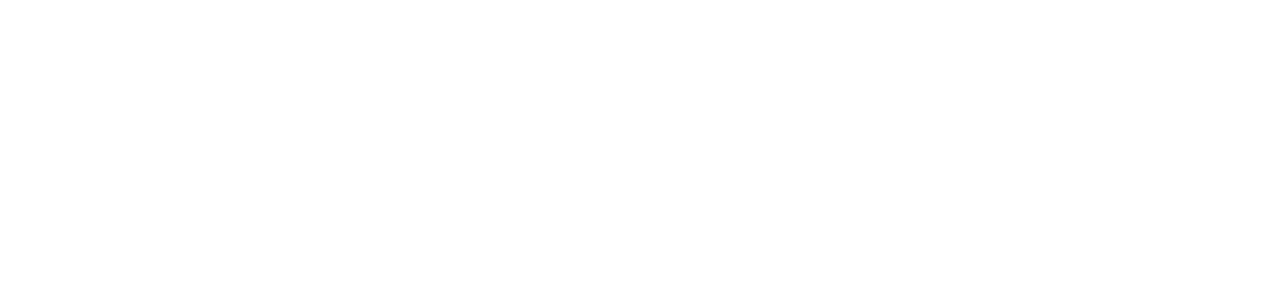
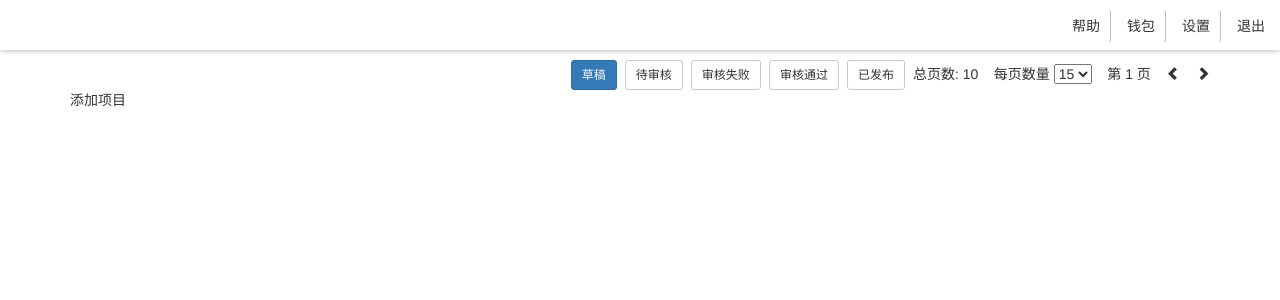
Before and after one commit to CharlieSomuns/QuestionnaireServer, an Angular app: page /customer in a window 1280 px wide. Shown: the top 300 px of the page. Built offline with nearby package versions, Linux system fonts and the light colour scheme.

Commit message:
客户平台添加首页

```diff
--- a/src/app/admin/admin.component.html
+++ b/src/app/admin/admin.component.html
@@ -1,5 +1,5 @@
 <div class="header">
-    &nbsp;&nbsp;&nbsp;&nbsp;&nbsp;&nbsp;问卷调查网
+    &nbsp;&nbsp;&nbsp;&nbsp;&nbsp;&nbsp;
     <div class="right">
         <span class="btn">帮助</span>
         <span class="btn">钱包</span>
--- a/src/app/app.module.ts
+++ b/src/app/app.module.ts
@@ -16,7 +16,6 @@
         CommonModule,
         HttpClientModule,
         AppRoutingModule,
-
     ],
     declarations: [
         AppComponent,
--- a/src/app/customer/customer.component.css
+++ b/src/app/customer/customer.component.css
@@ -1,6 +1,31 @@
 .header {
+  top: 0;
+  left: 0;
+  width: 100%;
   position: fixed;
-  height: 60px;
-  line-height: 60px;
-  background-color: rgba(0, 0, 0, 0.3);
+  height: 50px;
+  line-height: 50px;
+  background-color: white;
+  box-shadow: 0 1px 5px silver;
 }
+.header .right {
+  text-align: right;
+  float: right;
+  width: 300px;
+}
+.header .right .btn {
+  margin-right: 5px;
+  padding-left: 10px;
+  padding-right: 10px;
+  cursor: pointer;
+  border-right: solid silver 1px;
+}
+.header .right .btn:hover {
+  color: #3da8f5;
+}
+.header .right .btn:last-child {
+  border-right: none;
+}
+.content {
+  margin-top: 60px;
+}
--- a/src/app/customer/customer.component.html
+++ b/src/app/customer/customer.component.html
@@ -1,5 +1,13 @@
-<div class="header"></div>
-<div class="content">
+<div class="header">
+    &nbsp;&nbsp;&nbsp;&nbsp;&nbsp;&nbsp;
+    <div class="right">
+        <span class="btn">帮助</span>
+        <span class="btn">钱包</span>
+        <span class="btn">设置</span>
+        <span class="btn">退出</span>
+    </div>
+</div>
+<div class="content container">
     <router-outlet></router-outlet>
 </div>
 <div class="footer"></div>
--- a/src/app/customer/customer.component.less
+++ b/src/app/customer/customer.component.less
@@ -1,10 +1,34 @@
 .header {
+    top: 0;
+    left: 0;
+    width: 100%;
     position: fixed;
-    height: 60px;
-    line-height: 60px;
-    background-color: rgba(0, 0, 0, 0.3);
+    height: 50px;
+    line-height: 50px;
+    background-color: white;
+    box-shadow: 0 1px 5px silver;
+    .right {
+        text-align: right;
+        float: right;
+        width: 300px;
+        .btn {
+            margin-right: 5px;
+            padding-left: 10px;
+            padding-right: 10px;
+            cursor: pointer;
+            border-right: solid silver 1px;
+            &:hover {
+                color: #3da8f5;
+            }
+            &:last-child {
+                border-right: none;
+            }
+        }
+    }
 }
 
-.content {}
+.content {
+    margin-top:60px;
+}
 
 .footer {}
--- /dev/null
+++ b/src/app/customer/index/index.component.css
@@ -0,0 +1,9 @@
+.projects .utils {
+  text-align: right;
+}
+.projects .utils .glyphicon {
+  cursor: pointer;
+}
+.projects .utils .filters .filter {
+  margin-right: 8px;
+}
--- /dev/null
+++ b/src/app/customer/index/index.component.html
@@ -0,0 +1,32 @@
+<div>
+
+</div>
+<div class="projects">
+    <div class="utils">
+        <span class="filters">
+            <span *ngFor="let filter of filters" class='filter btn-sm btn btn-default' [class.btn-primary]="filter.active" (click)="query(filter)">{{filter.name}}</span>
+        </span>
+        <span>总页数: {{pages}}</span>
+        &nbsp;&nbsp;
+        <span>
+            每页数量
+            <select name="" [(ngModel)]="query_limit" (change)="change_limit()">
+                <option value="15">15</option>
+                <option value="25">25</option>
+                <option value="35">35</option>
+            </select>
+        </span>
+        &nbsp;&nbsp;
+        第 {{query_page}} 页
+        &nbsp;&nbsp;
+        <i class="glyphicon glyphicon-chevron-left" title="上一页" (click)="pre_page()"></i>
+        &nbsp;&nbsp;
+        <i class="glyphicon glyphicon-chevron-right" title="下一页" (click)="next_page()"></i>
+    </div>
+    <div class="project" *ngFor="let item of questionnaires;">
+        {{item}}
+    </div>
+    <div class="add-project project">
+        添加项目
+    </div>
+</div>
--- /dev/null
+++ b/src/app/customer/index/index.component.less
@@ -0,0 +1,15 @@
+.projects {
+    .utils{
+        text-align: right;
+        .glyphicon{
+            cursor: pointer;
+        }
+        .filters{
+            .filter{
+                margin-right: 8px;
+            }
+        }
+    }
+    .project {}
+    .add-project {}
+}
--- /dev/null
+++ b/src/app/customer/index/index.component.ts
@@ -0,0 +1,88 @@
+import { Component } from '@angular/core';
+import { Ajax } from '../../utils/ajax'
+
+@Component({
+    selector: 'customer-index',
+    templateUrl: './index.component.html',
+    styleUrls: ['./index.component.css']
+})
+export class IndexComponent {
+    filters = [
+        {
+            active: true,
+            class: 'default',
+            name: '草稿',
+            state: 0
+        },
+        {
+            active: false,
+            class: 'warning',
+            name: '待审核',
+            state: 1
+        },
+        {
+            active: false,
+            class: 'danger',
+            name: '审核失败',
+            state: 2
+        },
+        {
+            active: false,
+            class: 'success',
+            name: '审核通过',
+            state: 3
+        },
+        {
+            active: false,
+            class: 'info',
+            name: '已发布',
+            state: 4
+        },
+    ]
+    pages = 10;
+    query_state = 0;
+    query_limit = 15
+    query_page = 1
+
+    query(filter) {
+        for (let item of this.filters) {
+            item.active = false
+        }
+        filter.active = true
+        this.query_page = 1
+        this.query_state = filter.state
+        console.log(this.query_page)
+        this.get_questionnaire()
+    }
+    change_limit() {
+        this.query_page = 1
+        this.get_questionnaire()
+    }
+    pre_page() {
+        if (this.query_page == 1) {
+            return
+        }
+        this.query_page -= 1
+        this.get_questionnaire()
+    }
+    next_page() {
+        if (this.query_page == this.pages) {
+            return
+        }
+        this.query_page += 1
+        this.get_questionnaire()
+    }
+    get_questionnaire() {
+        let that = this
+        let ajax = new Ajax()
+        let query_data = {
+            limit: that.query_limit,
+            state: that.query_state,
+            page: that.query_page,
+        }
+        console.log(query_data)
+        ajax.success = data => {
+        }
+        ajax.get('/api/v1/questionnaire', query_data)
+    }
+}
```
Also changed, not shown: src/app/customer/customer-routing.module.ts (+8 -1 lines), src/app/customer/customer.module.ts (+9 -2 lines).
